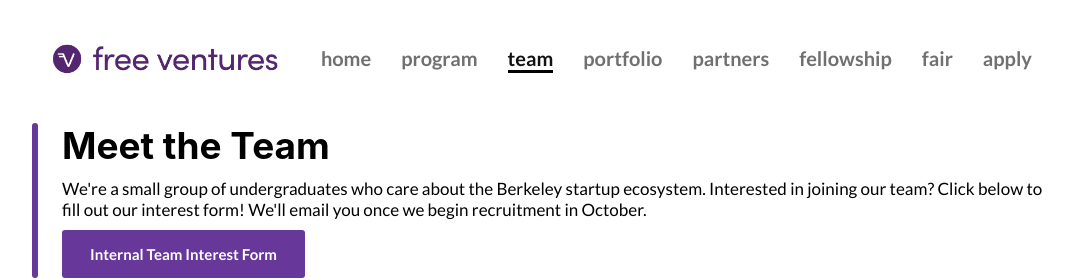
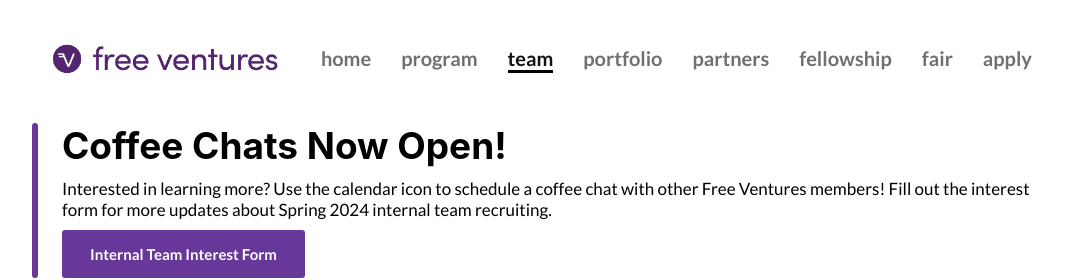
Before and after one commit to Free-Ventures-Cal/website, a React (Create React App) app: page /team in a window 1280 px wide. Shown: the top 280 px of the page, without its empty margins (93-1166 px from the left). Built offline with nearby package versions, Linux system fonts and the light colour scheme.

Commit message:
Update team page text

```diff
--- a/src/Components/Team.js
+++ b/src/Components/Team.js
@@ -60,10 +60,11 @@ import skydeck from "./../assets/partners/skydeck.png";
 import AlumniCardsMarquee from "./AlumniCardsMarquee";
 
 function Team() {
-  var header = "Meet the Team";
+  // var header = "Meet the Team";
+  var header = "Coffee Chats Now Open!";
   var internalRecruitment = false;
   var description =
-    "We're a small group of undergraduates who care about the Berkeley startup ecosystem. Interested in joining our team?";
+    "Interested in learning more? Use the calendar icon to schedule a coffee chat with other Free Ventures members! Fill out the interest form for more updates about Spring 2024 internal team recruiting.";
 
   let button;
 
@@ -76,8 +77,8 @@ function Team() {
       </Link>
     );
   } else {
-    description +=
-      " Click below to fill out our interest form! We'll email you once we begin recruitment in October.";
+    // description +=
+    //   " Click below to fill out our interest form! We'll email you once we begin recruitment in October.";
     button = (
       <a
         href="https://forms.gle/3pdAaDVqbiyQSXp27"
```
